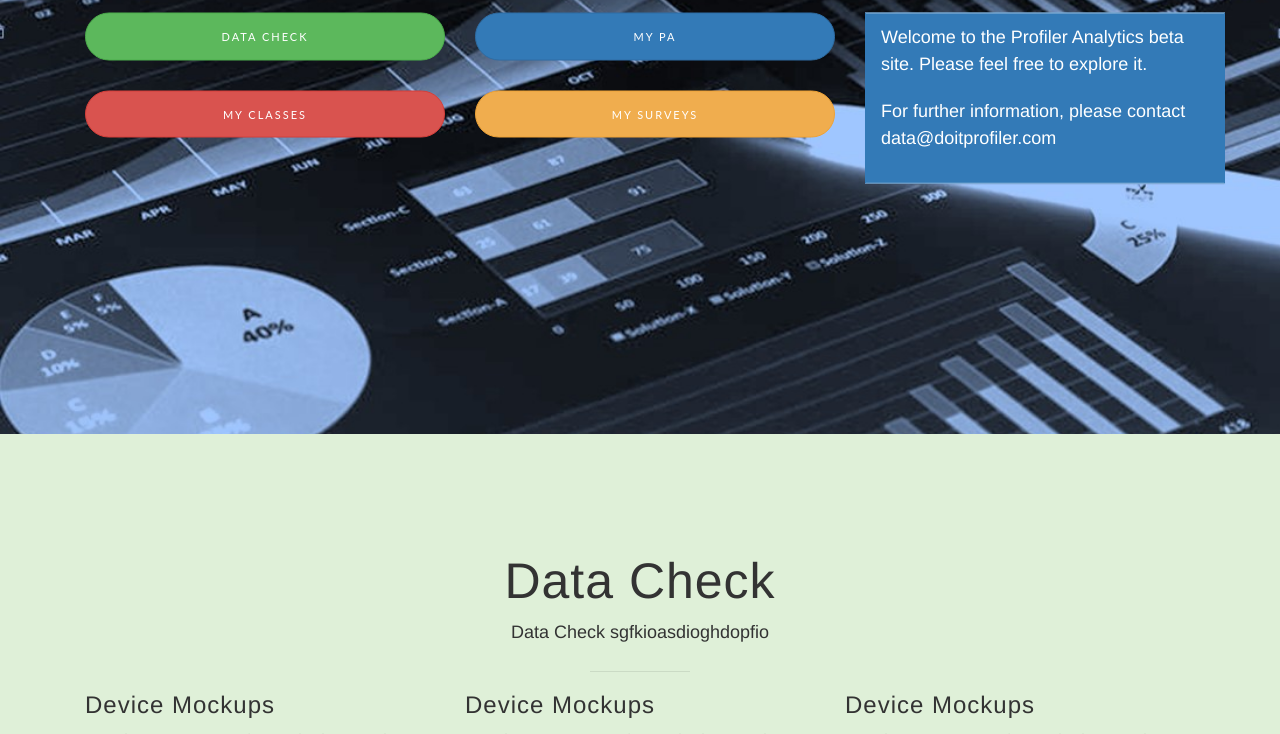
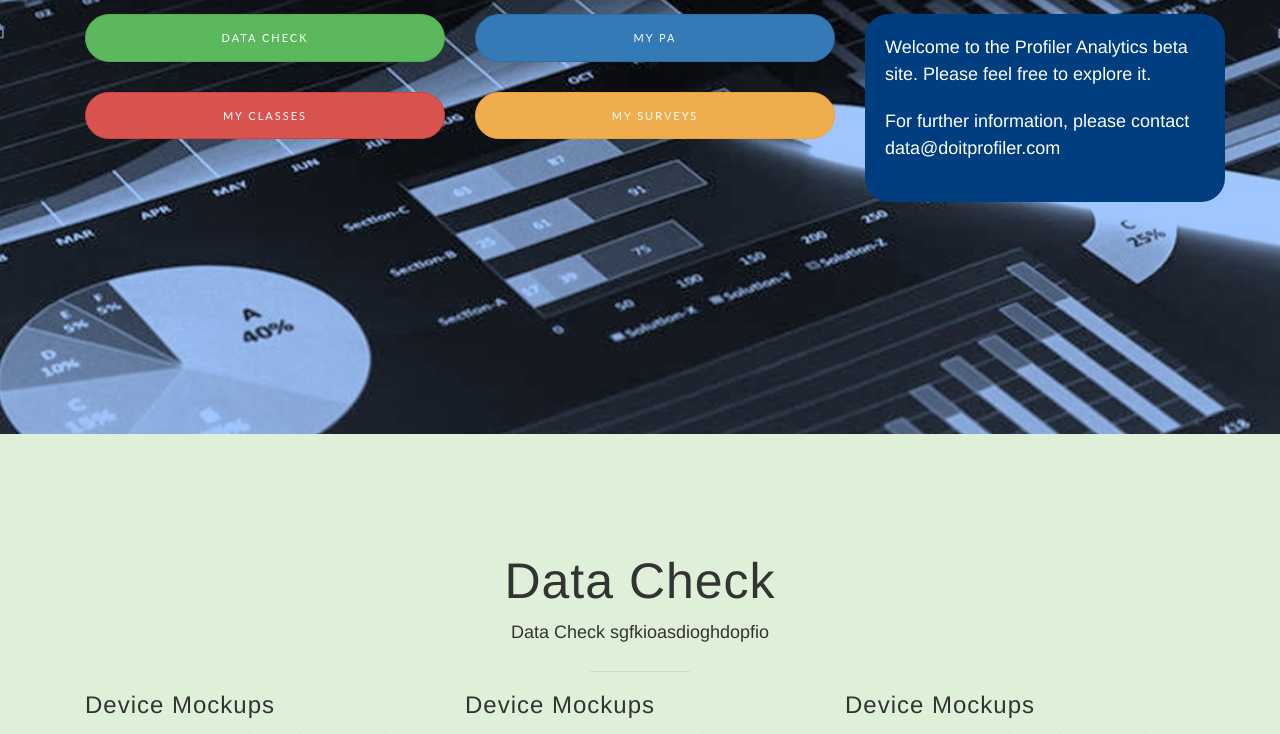
Before and after one commit to garethdhopkins/profileranalyticswebsite, a plain HTML site: page index.html in a window 1280 px wide. Shown: the part 366-1100 px from the top of the page. Drawn offline with Linux system fonts and the light colour scheme.

Commit message:
Improve welcome panel with do-it blue and border-radius

```diff
--- a/css/stylesheet.css
+++ b/css/stylesheet.css
@@ -395,3 +395,10 @@
 padding: 15px 45px;
 font-size: 11px;
 }
+
+.welcome-panel {
+  background-color: #013E7F;
+  border-radius: 24px;
+  color: #fff;
+  padding:20px;
+}
--- a/index.html
+++ b/index.html
@@ -86,11 +86,9 @@
                                     </div>
                                 </div>
                                 <div class="col-sm-4">
-                                    <div class="panel panel-primary">
-                                        <div class="panel-heading">
-                                            <p>Welcome to the Profiler Analytics beta site. Please feel free to explore it.</p>
-                                            <p>For further information, please contact data@doitprofiler.com</p>
-                                        </div>
+                                    <div class="welcome-panel">
+                                        <p>Welcome to the Profiler Analytics beta site. Please feel free to explore it.</p>
+                                        <p>For further information, please contact data@doitprofiler.com</p>
                                     </div>
                                 </div>
                             </div>
```
